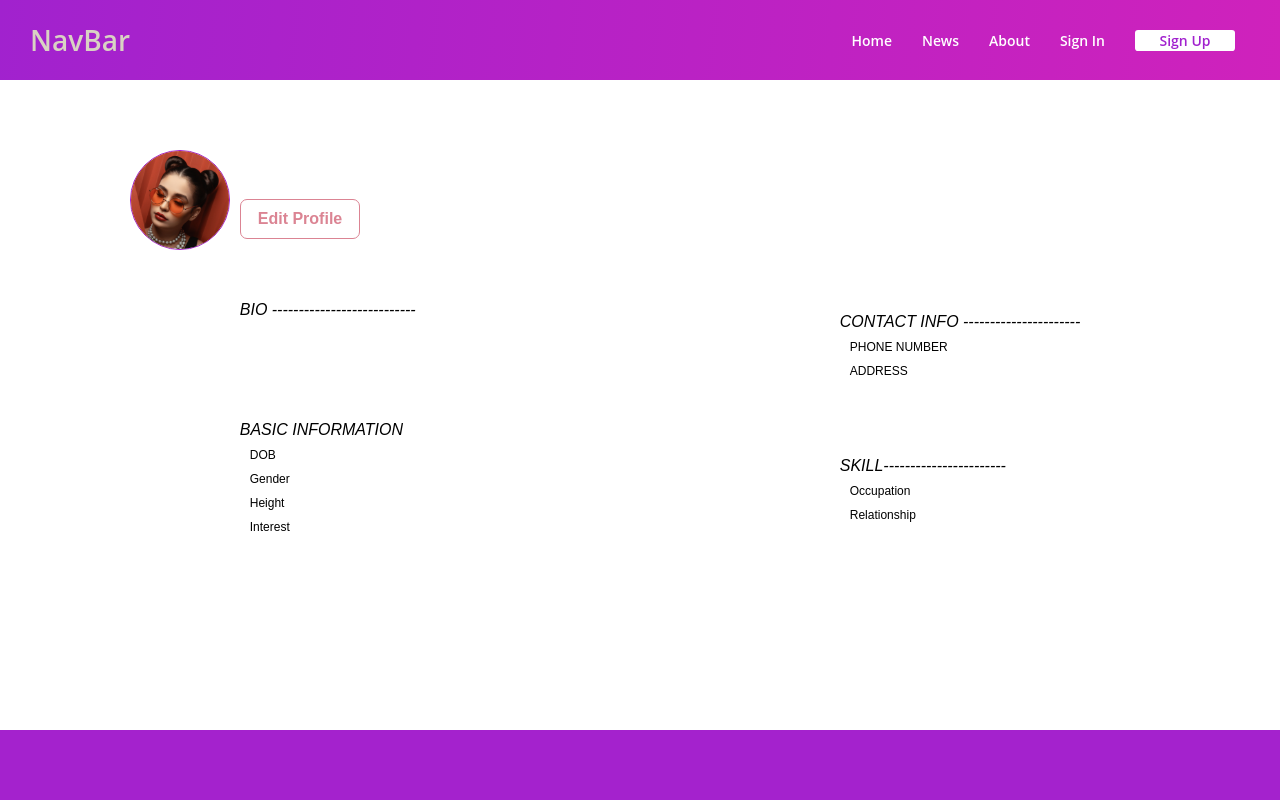
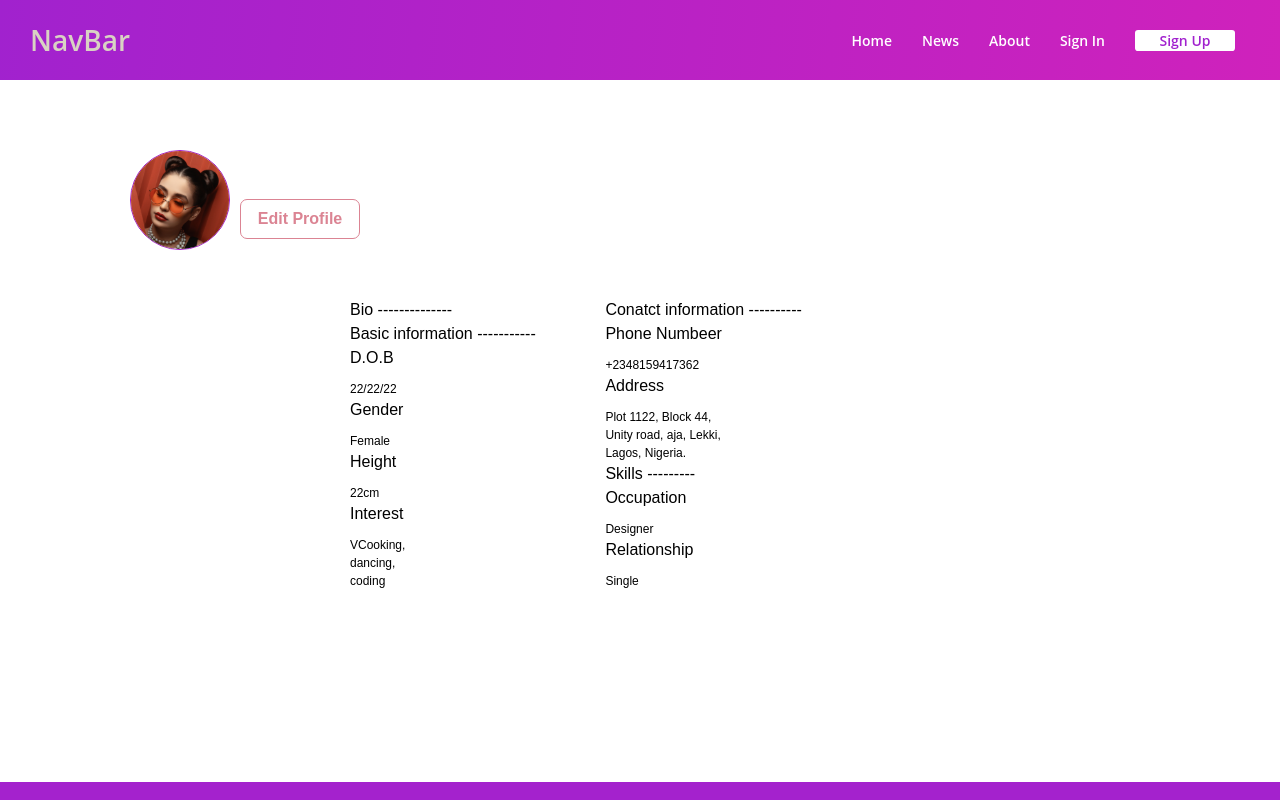
Before and after one commit to Adeisking05/Gloabal-citizens, a React (Create React App) app: page /Profile in a window 1280 px wide. Shown: the top 800 px of the page. Built offline with nearby package versions, Linux system fonts and the light colour scheme; no server answers; a web font is replaced by a local one.

Commit message:
setup gh-pages

```diff
--- a/src/Components/Profile.js
+++ b/src/Components/Profile.js
@@ -63,46 +63,37 @@ const Profile = () => {
 
         <br />
         <br />
-
-        <section className="containeree">
-          <div className="grid-containeree">
-            <div className="grid-itemzz">
-              <h1>BIO ---------------------------</h1>
-              <p className="Biop">{user?.bio}</p>
-              <br />
-              <br />
-              <br />
-              <br />
-              <h1>BASIC INFORMATION</h1>
-              <label>DOB</label> <label>{user?.date_of_birth}</label>
-              <br />
-              <label>Gender</label> <label>{user?.gender}</label>
-              <br />
-              <label>Height</label> <label>{user?.height}</label>
-              <br />
-              <label>Interest</label> <label>{user?.interest}</label>
+        <div className="profilecon">
+          <div className="div-i">
+            <div className="biodiv">
+              <h2>Bio --------------</h2>
             </div>
-            <div className="grid-itemzz">
-              <h1>CONTACT INFO ----------------------</h1>
-              <label>PHONE NUMBER</label>
-              <label>{user?.phone}</label>
-              <br />
-              <label>ADDRESS</label>
-              <label>{user?.address}</label>
-              <br />
-              <br />
-              <br />
-              <br />
-
-              <h1>SKILL-----------------------</h1>
-              <label>Occupation</label>
-              <label>{user?.occupation}</label>
-              <br />
-              <label>Relationship</label>
-              <label>{user?.status}</label>
+            <div className="basicdiv">
+              Basic information -----------
+              <h5>D.O.B</h5> <label className="labelstyle">22/22/22</label>
+              <h5>Gender</h5> <label className="labelstyle">Female</label>
+              <h5>Height</h5> <label className="labelstyle">22cm</label>
+              <h5>Interest</h5>{" "}
+              <label className="labelstyle">VCooking, dancing, coding</label>
             </div>
           </div>
-        </section>
+          <div className="div-ii">
+            <div className="contactdiv">
+              Conatct information ----------
+              <h5>Phone Numbeer</h5>{" "}
+              <label className="labelstyle">+2348159417362</label>
+              <h5>Address</h5>{" "}
+              <label className="labelstyle">
+                Plot 1122, Block 44, Unity road, aja, Lekki, Lagos, Nigeria.
+              </label>
+            </div>
+            <div className="Skilldiv">
+              Skills ---------
+              <h5>Occupation</h5> <label className="labelstyle">Designer</label>
+              <h5>Relationship</h5> <label className="labelstyle">Single</label>
+            </div>
+          </div>
+        </div>
       </div>
       <br />
       <br />
--- a/src/Components/ProfileForm.js
+++ b/src/Components/ProfileForm.js
@@ -62,9 +62,10 @@ const ProfileForm = () => {
   return (
     <>
       <NavBar />
+
       <div className="aligned">
-        <img src={avatar} alt="" className="img" />
-        <button className="imgb">Upload new picture</button>
+        <img alt="not found" className="img" src={avatar} />
+        <button className="imgb">Upload a picture</button>
       </div>
       <div className="containerzz">
         <form className="pf" onSubmit={handleSubmit}>
--- a/src/Components/profile.css
+++ b/src/Components/profile.css
@@ -35,7 +35,7 @@ textarea {
 
 /* Style the label to display next to the inputs */
 label {
-  padding: 12px 12px 12px 0;
+  /* padding: 12px 12px 12px 0; */
   /* display: inline-block; */
 }
 .bb {
@@ -159,7 +159,7 @@ input[type="submit"] {
 .imagezz .edp:hover {
   background-color: rgb(219, 132, 147);
   color: white;
-  border: 2px solid rgb(219, 132, 147);
+  border: 2px solid rgb(10, 0, 2);
 }
 .imagezz {
   display: flex;
@@ -187,9 +187,9 @@ h1 {
   font-style: oblique;
 }
 label {
-  margin-right: 30px;
-  padding: 10px;
-  margin-bottom: 50px;
+  /* margin-right: 30px; */
+  /* padding: 10px; */
+  /* margin-bottom: 50px; */
 }
 .Biop {
   width: 600px;
@@ -216,3 +216,28 @@ label {
     /* margin-left: 0; */
   }
 }
+
+.profilecon {
+  display: flex;
+  align-items: center;
+  justify-content: center;
+  flex-direction: row;
+  justify-content: space-between;
+  /* row-gap: 50px; */
+  /* column-gap: 50px; */
+  padding: 0 350px;
+}
+.div-i {
+  flex-direction: column;
+}
+.div-ii {
+  flex-direction: column;
+}
+.biodiv {
+  display: flex;
+  flex-direction: row;
+}
+.labelstyle {
+  flex-direction: row;
+  display: flex;
+}
--- a/src/styles/News.css
+++ b/src/styles/News.css
@@ -59,11 +59,11 @@ body {
 }
 
 .loader {
-  border: 16px solid #f3f3f3;
+  border: 16px solid white;
   border-radius: 50%;
-  border-top: 16px solid blue;
-  border-right: 16px solid green;
-  border-bottom: 16px solid red;
+  border-top: 16px solid #a422cd;
+  border-right: 16px solid #a422cd;
+  border-bottom: 16px solid #a422cd;
   width: 120px;
   height: 120px;
   -webkit-animation: spin 2s linear infinite;
```
